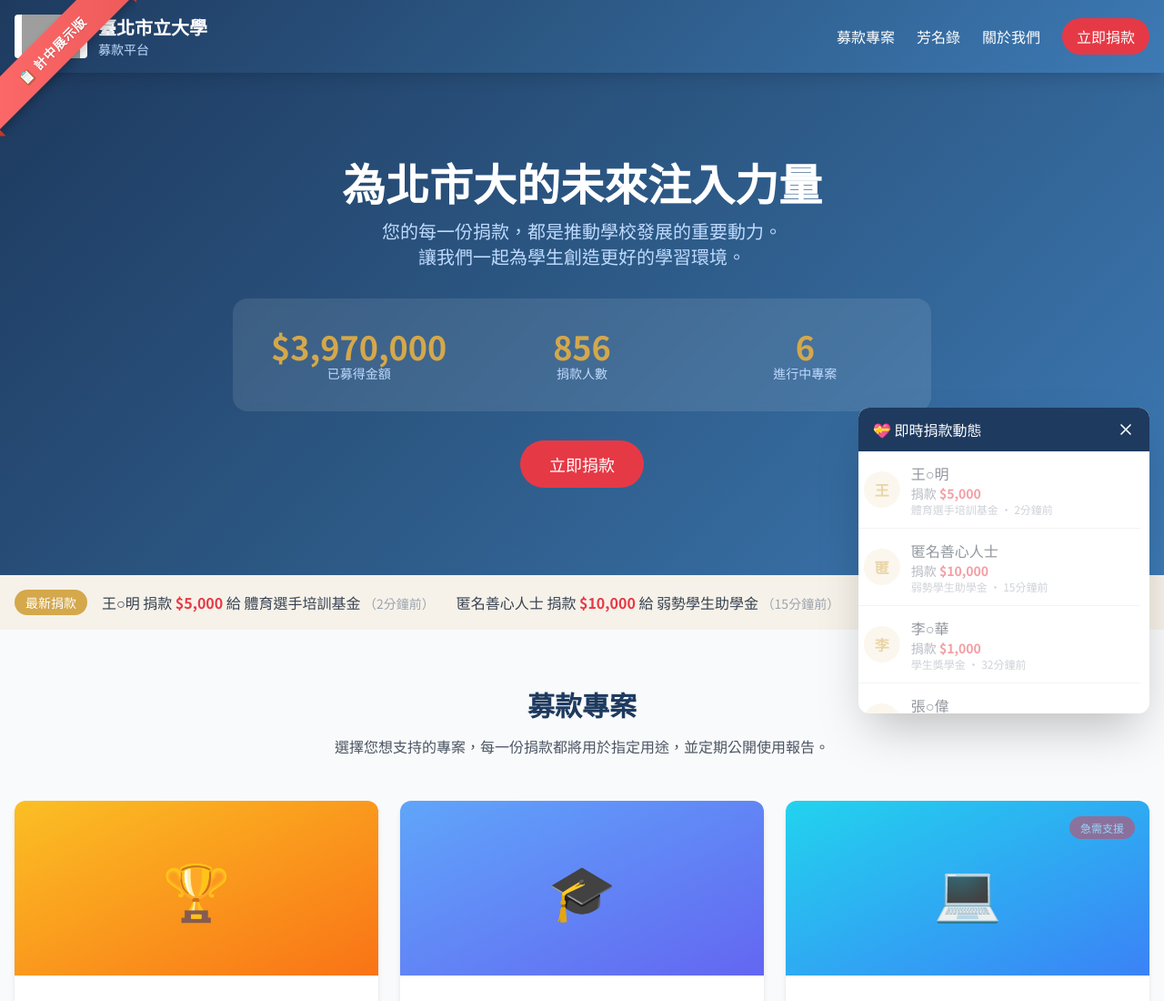
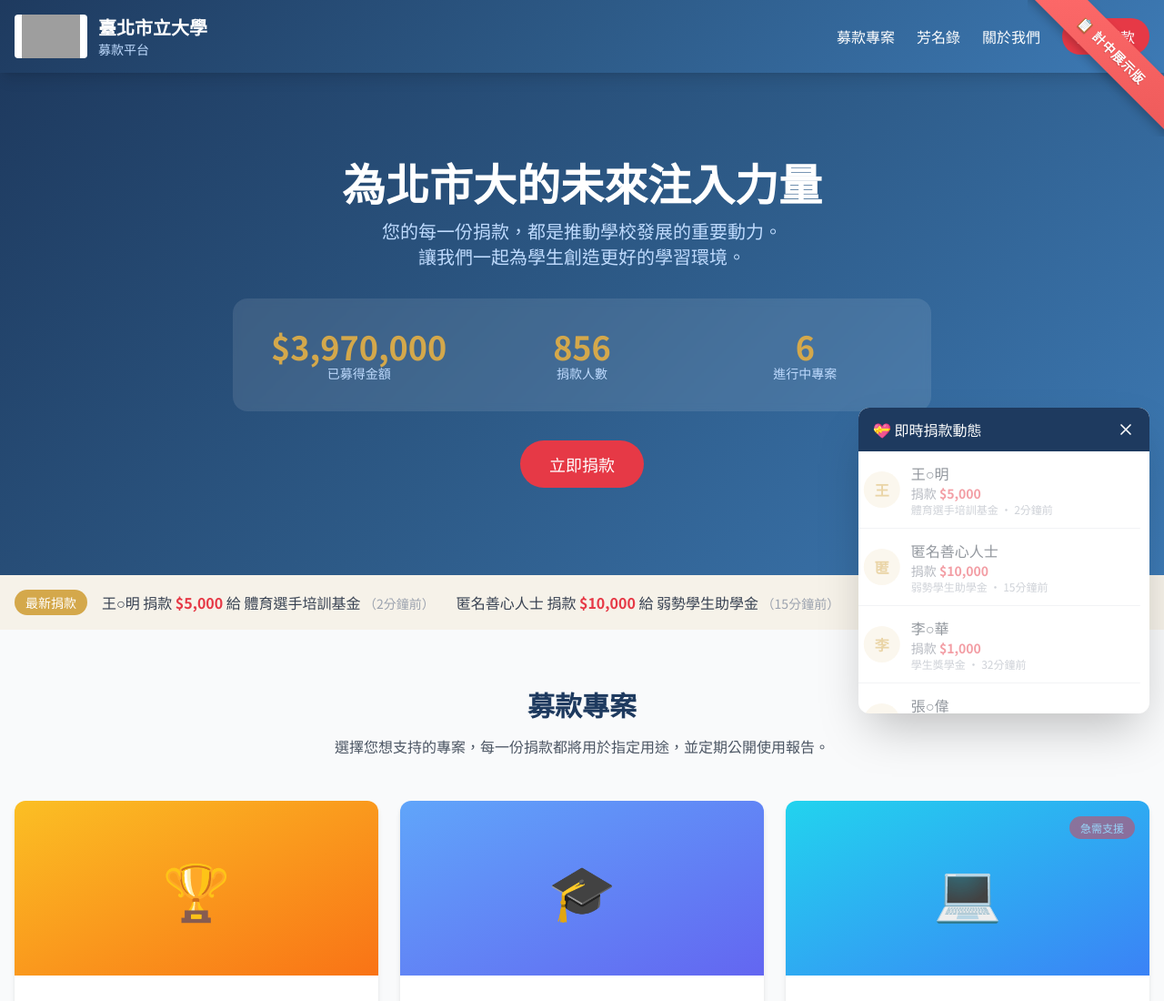
Before and after one commit to chwu1225/utaipei-fundraising, a plain HTML site: page index.html in a window 1280 px wide. Shown: the top 1100 px of the page at 91% size. Drawn offline with nearby package versions, Linux system fonts and the light colour scheme; grey boxes are pictures that could not be loaded.

Commit message:
style: Move demo ribbon to top-right corner
- Relocate ribbon from left to right side
- Change rotation from -45deg to 45deg
- Prevents ribbon from blocking the logo

🤖 Generated with [Claude Code](https://claude.com/claude-code)

Co-Authored-By: Claude Opus 4.5 <noreply@anthropic.com>

```diff
--- a/index.html
+++ b/index.html
@@ -30,11 +30,11 @@
     <style>
         [v-cloak] { display: none; }
 
-        /* DEMO Banner */
+        /* DEMO Banner - Right Side */
         .demo-ribbon {
             position: fixed;
             top: 0;
-            left: 0;
+            right: 0;
             z-index: 9999;
             overflow: hidden;
             width: 150px;
@@ -52,31 +52,11 @@
             font-size: 14px;
             font-weight: bold;
             text-shadow: 0 1px 1px rgba(0,0,0,0.2);
-            text-transform: uppercase;
             text-align: center;
-            left: -55px;
+            right: -55px;
             top: 35px;
-            transform: rotate(-45deg);
+            transform: rotate(45deg);
             letter-spacing: 1px;
-        }
-        .demo-ribbon span::before,
-        .demo-ribbon span::after {
-            content: '';
-            position: absolute;
-            top: 100%;
-            z-index: -1;
-            border: 5px solid #c0392b;
-            border-bottom-color: transparent;
-            border-left-color: transparent;
-        }
-        .demo-ribbon span::before {
-            left: 0;
-        }
-        .demo-ribbon span::after {
-            right: 0;
-            border-left-color: #c0392b;
-            border-bottom-color: transparent;
-            border-right-color: transparent;
         }
 
         .progress-ring {
```
Also changed, not shown: about.html (+4 -5 lines), donate.html (+4 -5 lines), honor.html (+4 -5 lines).
